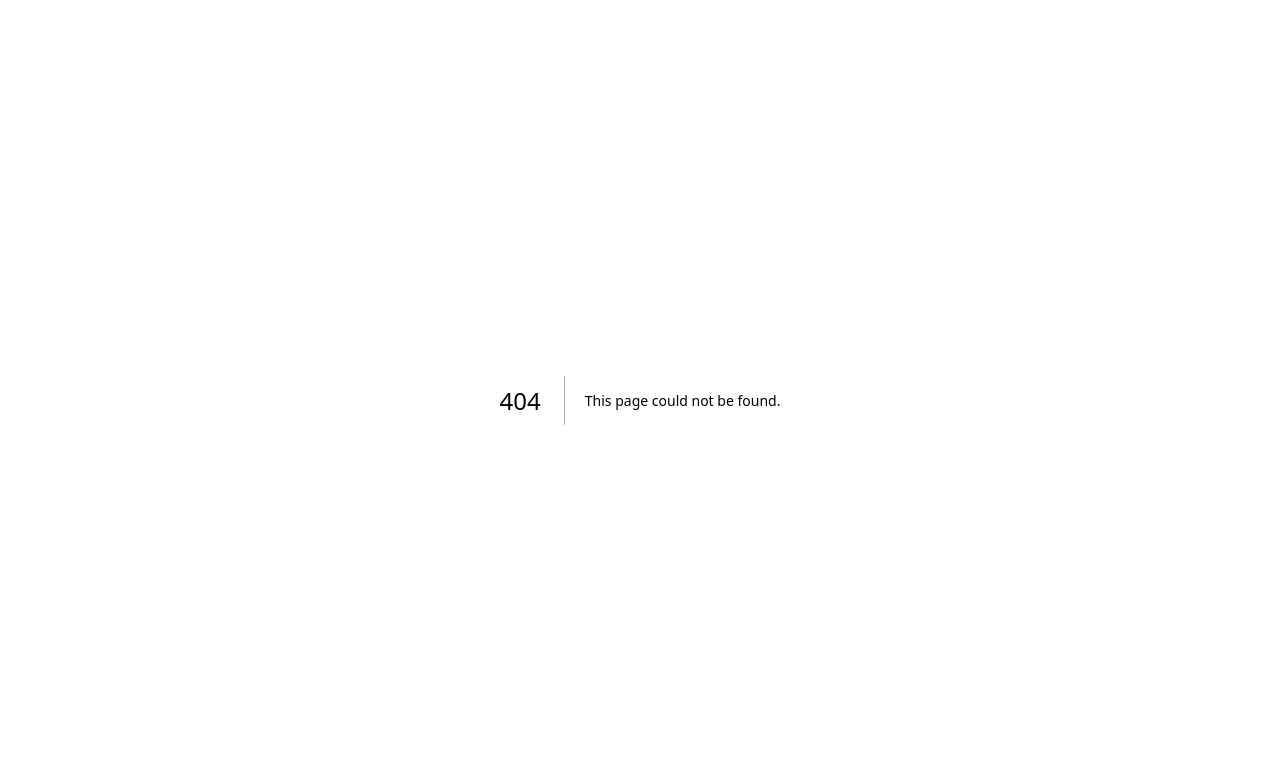
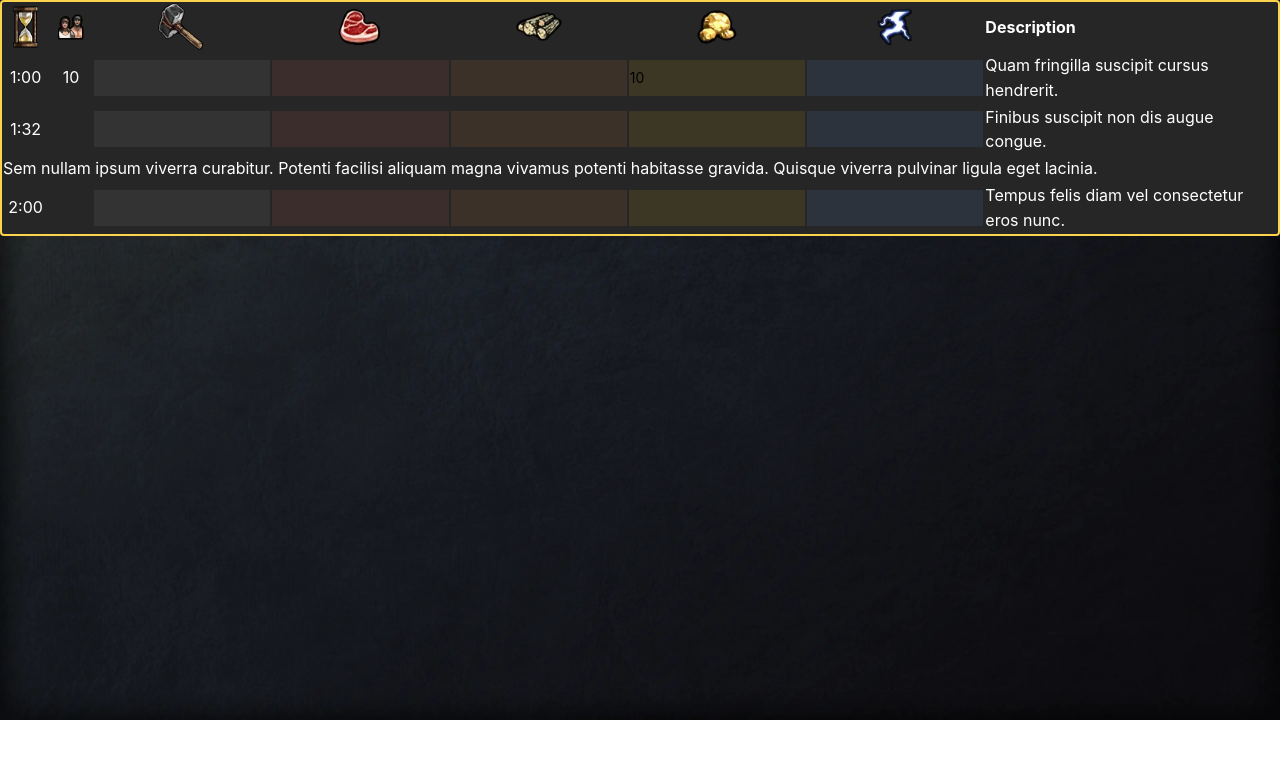
Before and after one commit to Farris-Abuhadba/AOMR-Tools, a Next.js app: page /new in a window 1280 px wide. Before the commit this address had no page. Shown: the top 758 px of the page. Built offline with nearby package versions, Linux system fonts and the light colour scheme.

Commit message:
build editor basic concept

```diff
--- /dev/null
+++ b/src/app/new/page.tsx
@@ -0,0 +1,182 @@
+import FoodIMG from "@/assets/images/resources/food.webp";
+import FavorIMG from "@/assets/images/resources/favor.webp";
+import GoldIMG from "@/assets/images/resources/gold.webp";
+import WoodIMG from "@/assets/images/resources/wood.webp";
+import TimeIMG from "@/assets/images/time.webp";
+import VillagersIMG from "@/assets/images/villagers.webp";
+import BuildIMG from "@/assets/images/build.webp";
+import Image from "next/image";
+import { NumberInput, Tooltip } from "@mantine/core";
+import { IBuild, IBuildGuideStep } from "@/data/Builds";
+import GODS from "@/data/Gods";
+
+const CreateBuildPage = () => {
+  return (
+    <div className="text-white container m-auto">
+      <BuildEditor />
+    </div>
+  );
+};
+
+const COLUMNS = [
+  { label: "Match Timer", alt: "Time", icon: TimeIMG },
+  { label: "Total Villagers", alt: "Villagers", icon: VillagersIMG },
+  { label: "Villagers Building", alt: "Building", icon: BuildIMG },
+  { label: "Villagers Working Food", alt: "Food", icon: FoodIMG },
+  { label: "Villagers Working Wood", alt: "Wood", icon: WoodIMG },
+  { label: "Villagers Working Gold", alt: "Gold", icon: GoldIMG },
+  { label: "Villagers Working Favor", alt: "Favor", icon: FavorIMG },
+  { label: "Description", alt: "Description" },
+];
+
+const BuildEditor = () => {
+  const testBuild: IBuild = {
+    name: "Test Build",
+    description: "Test build made for testing...",
+    author: { username: "Test User", rating: 5.6 },
+    gods: [GODS.Zeus, GODS.Oranos],
+    steps: [
+      {
+        description: "Quam fringilla suscipit cursus hendrerit.",
+        time: 60,
+        isNote: false,
+        workingGold: 10,
+      },
+      {
+        description: "Finibus suscipit non dis augue congue.",
+        time: 92,
+        isNote: false,
+      },
+      {
+        description:
+          "Sem nullam ipsum viverra curabitur. Potenti facilisi aliquam magna vivamus potenti habitasse gravida. \nQuisque viverra pulvinar ligula eget lacinia.",
+        isNote: true,
+      },
+      {
+        description: "Tempus felis diam vel consectetur eros nunc.",
+        time: 120,
+        isNote: false,
+      },
+    ],
+  };
+
+  function displayTime(time: number | undefined) {
+    if (time === undefined) return undefined;
+
+    let result = "";
+
+    const min = Math.floor(time / 60);
+    result += min;
+    result += ":";
+    const sec = (time - min * 60) % 60;
+    result += sec < 10 ? "0" + sec : sec;
+
+    return result;
+  }
+
+  function villagerCount(step: IBuildGuideStep) {
+    if (
+      step.workingBuilding === undefined &&
+      step.workingFood === undefined &&
+      step.workingWood === undefined &&
+      step.workingGold === undefined &&
+      step.workingFavor === undefined
+    )
+      return undefined;
+
+    const building = step.workingBuilding ?? 0;
+    const food = step.workingFood ?? 0;
+    const wood = step.workingWood ?? 0;
+    const gold = step.workingGold ?? 0;
+    const favor = step.workingFavor ?? 0;
+
+    return building + food + wood + gold + favor;
+  }
+
+  return (
+    <div className="bg-neutral-800 border-amber-300 border-2 rounded">
+      <table>
+        <thead>
+          <tr>
+            {COLUMNS.map(
+              (column) =>
+                (column.icon && (
+                  <th key={column.alt}>
+                    <Tooltip label={column.label}>
+                      <Image
+                        className="m-auto"
+                        src={column.icon}
+                        alt={column.alt}
+                        width={48}
+                      />
+                    </Tooltip>
+                  </th>
+                )) || (
+                  <th key={column.alt} className="text-left">
+                    {column.label}
+                  </th>
+                ),
+            )}
+          </tr>
+        </thead>
+        <tbody>
+          {testBuild.steps.map((step, index) => (
+            <tr key={index} className="text-center">
+              {!step.isNote && (
+                <>
+                  <td>{displayTime(step.time)}</td>
+                  <td>{villagerCount(step)}</td>
+                  <td>
+                    <NumberInput
+                      className="bg-neutral-400/10"
+                      variant="unstyled"
+                      hideControls={true}
+                      value={step.workingBuilding}
+                    />
+                  </td>
+                  <td>
+                    <NumberInput
+                      className="bg-red-400/10"
+                      variant="unstyled"
+                      hideControls={true}
+                      value={step.workingFood}
+                    />
+                  </td>
+                  <td>
+                    <NumberInput
+                      className="bg-orange-400/10"
+                      variant="unstyled"
+                      hideControls={true}
+                      value={step.workingWood}
+                    />
+                  </td>
+                  <td>
+                    <NumberInput
+                      className="bg-yellow-400/10"
+                      variant="unstyled"
+                      hideControls={true}
+                      value={step.workingGold}
+                    />
+                  </td>
+                  <td>
+                    <NumberInput
+                      className="bg-blue-400/10"
+                      variant="unstyled"
+                      hideControls={true}
+                      value={step.workingFavor}
+                    />
+                  </td>
+                </>
+              )}
+              <td colSpan={step.isNote ? 8 : 1} className="text-left">
+                {step.description}
+              </td>
+            </tr>
+          ))}
+        </tbody>
+      </table>
+    </div>
+  );
+};
+
+export default CreateBuildPage;
```
